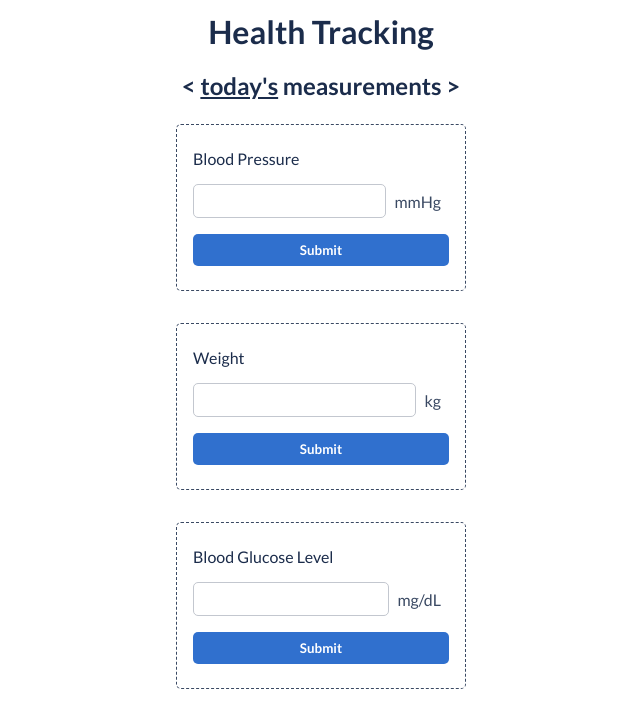
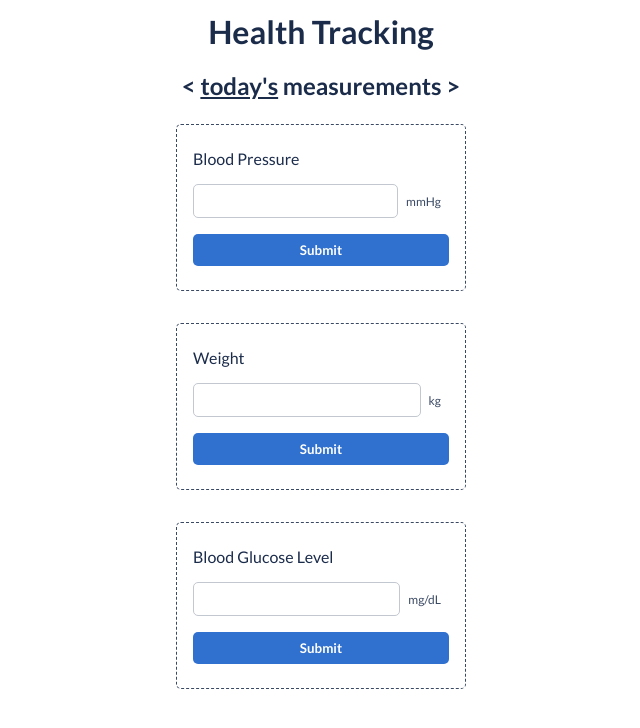
Before and after one commit to HansKre/health-tracking, a React (Create React App) app: page / in a window 1280 px wide. Shown: the top 728 px of the page, without its empty margins (319-959 px from the left). Built offline with nearby package versions, Linux system fonts and the light colour scheme.

Commit message:
Optimize Card styling.

```diff
--- a/src/components/health-card/HealthCard.tsx
+++ b/src/components/health-card/HealthCard.tsx
@@ -12,6 +12,9 @@ const CardContainer = styled.article`
   border-width: 1px;
   border-color: ${mainTheme.palette.secondary};
   border-radius: ${mainTheme.borderRadius};
+  &:hover {
+    outline: ${mainTheme.palette.secondary} dashed 1px;
+  }
 `;
 
 const FlexForm = styled.form`
@@ -56,6 +59,7 @@ const Input = styled.input`
 const Label = styled.label`
   align-self: center;
   padding: ${mainTheme.paddingTBLR};
+  font-size: ${mainTheme.typography.label};
 `;
 
 type CardType = 'bloodPressure' | 'weight' | 'bloodGlucoseLevel';
```
